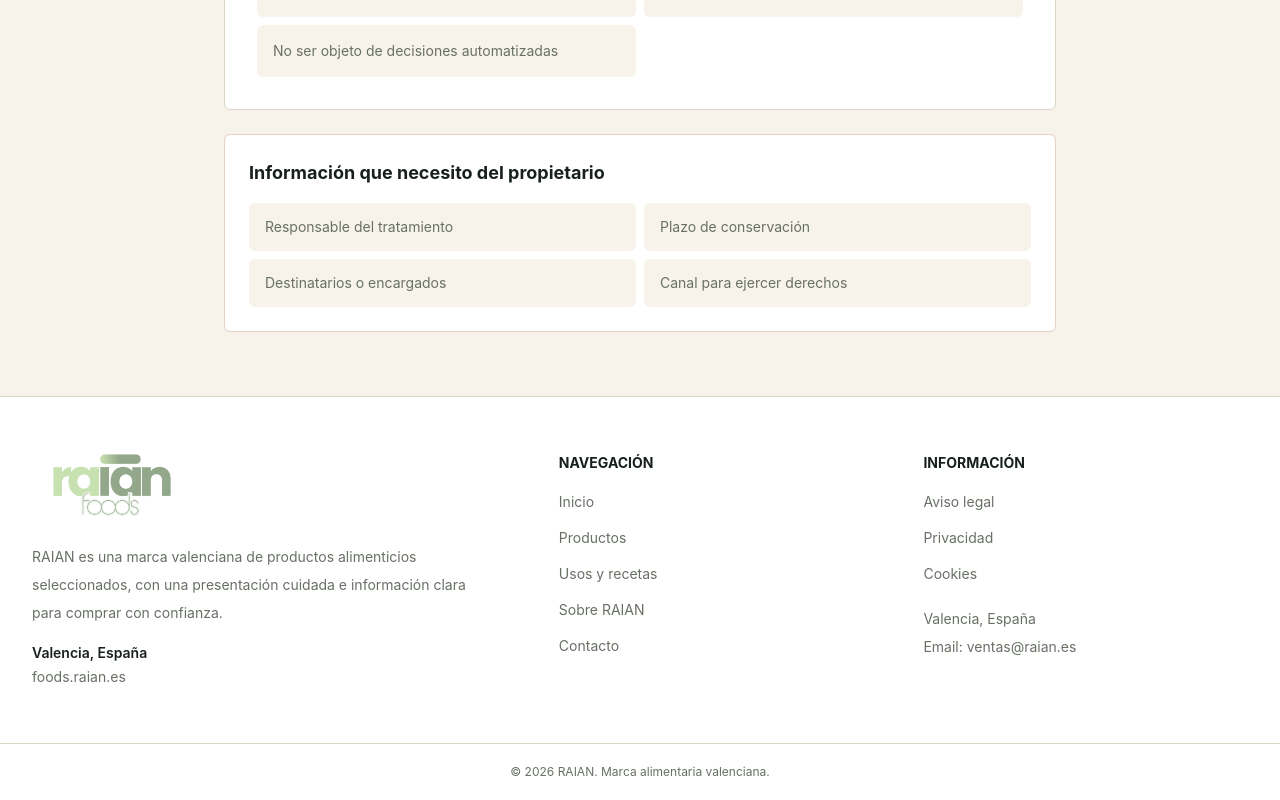
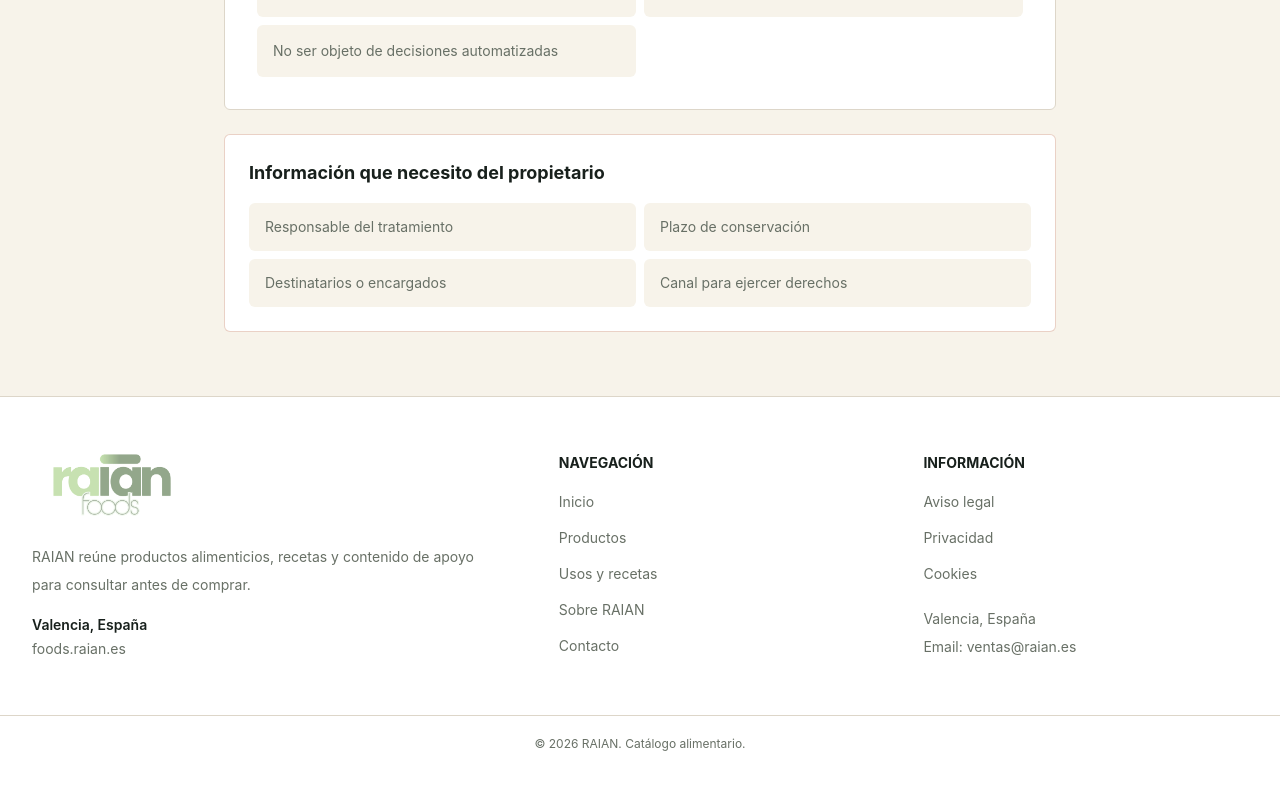
Before and after one commit to raianventaonline-sudo/raian-foods-web, a Next.js app: page /privacidad in a window 1280 px wide. Shown: the part 1179-1979 px from the top of the page. After the commit the page ends 1951 px from the top, so only its background shows below. Built offline with nearby package versions, Linux system fonts and the light colour scheme; no server answers.

Commit message:
“Cambios”

```diff
--- a/app/layout.tsx
+++ b/app/layout.tsx
@@ -10,15 +10,15 @@ import { siteConfig } from "@/data/site";
 export const metadata: Metadata = {
   metadataBase: new URL(siteConfig.siteUrl),
   title: {
-    default: "RAIAN | Productos alimenticios seleccionados desde Valencia",
+    default: "RAIAN | Catálogo de productos alimenticios",
     template: "%s | RAIAN"
   },
   description:
-    "RAIAN es una marca valenciana de productos alimenticios seleccionados, con fichas claras, presentación cuidada y compra externa en Amazon cuando procede.",
+    "Catálogo RAIAN de productos alimenticios, recetas y contenido de apoyo para consultar antes de comprar.",
   openGraph: {
-    title: "RAIAN | Productos alimenticios seleccionados",
+    title: "RAIAN | Catálogo de productos alimenticios",
     description:
-      "Marca alimentaria valenciana con productos seleccionados, información clara y una presentación cuidada.",
+      "Productos alimenticios, recetas y contenido de apoyo reunidos en el catálogo RAIAN.",
     url: siteConfig.siteUrl,
     siteName: "RAIAN",
     locale: "es_ES",
--- a/app/page.tsx
+++ b/app/page.tsx
@@ -10,20 +10,13 @@ import { siteConfig } from "@/data/site";
 import { breadcrumbJsonLd } from "@/lib/seo";
 
 export const metadata: Metadata = {
-  title: "Marca alimentaria valenciana",
+  title: "Catálogo RAIAN",
   description:
-    "RAIAN selecciona productos alimenticios desde Valencia con presentación cuidada, información clara y compra externa en Amazon cuando procede.",
+    "Catálogo RAIAN de productos alimenticios, recetas y contenido de apoyo para consultar antes de comprar.",
   alternates: {
     canonical: "/"
   }
 };
-
-const trustSignals = [
-  "Marca valenciana",
-  "Selección cuidada",
-  "Información clara",
-  "Compra externa en Amazon"
-];
 
 const valueCards = [
   {
@@ -91,43 +84,31 @@ export default function HomePage() {
         />
         <div className="absolute inset-0 bg-[linear-gradient(90deg,rgba(24,32,28,0.92)_0%,rgba(24,32,28,0.76)_42%,rgba(24,32,28,0.22)_100%)]" />
         <div className="absolute inset-x-0 bottom-0 h-48 bg-[linear-gradient(0deg,rgba(24,32,28,0.88)_0%,rgba(24,32,28,0.58)_46%,rgba(24,32,28,0)_100%)]" />
-        <div className="relative mx-auto flex min-h-[calc(78dvh-5rem)] w-full max-w-7xl items-center px-5 pb-40 pt-16 md:px-8 md:pb-36">
+        <div className="relative mx-auto flex min-h-[calc(72dvh-5rem)] w-full max-w-7xl items-center px-5 py-14 md:px-8 md:py-24">
           <div className="max-w-3xl">
-            <p className="mb-5 text-sm font-semibold uppercase text-beige">Marca alimentaria valenciana</p>
+            <p className="mb-5 text-sm font-semibold uppercase text-beige">Catálogo RAIAN</p>
             <h1 className="font-display text-4xl font-semibold leading-tight text-white md:text-6xl lg:text-7xl">
               Productos alimenticios seleccionados desde Valencia.
             </h1>
             <p className="mt-6 max-w-2xl text-lg leading-8 text-white md:text-2xl md:leading-9">
-              Presentación cuidada, información clara y una experiencia de compra pensada para generar confianza.
+              Productos y recetas organizados para consultar rápido y comprar con confianza.
             </p>
             <div className="mt-8 flex flex-col gap-3 sm:flex-row">
               <Link
                 href="/productos"
+                prefetch={false}
                 className="inline-flex min-h-12 items-center justify-center rounded-full bg-white px-6 text-sm font-semibold text-ink transition hover:bg-beige focus:outline-none focus:ring-2 focus:ring-white focus:ring-offset-2 focus:ring-offset-ink"
               >
                 Explorar catálogo
               </Link>
               <Link
                 href="/sobre-nosotros"
+                prefetch={false}
                 className="inline-flex min-h-12 items-center justify-center rounded-full border border-white/35 bg-white/10 px-6 text-sm font-semibold text-white transition hover:bg-white/18 focus:outline-none focus:ring-2 focus:ring-white focus:ring-offset-2 focus:ring-offset-ink"
               >
                 Conocer la marca
               </Link>
             </div>
-          </div>
-        </div>
-        <div className="absolute inset-x-0 bottom-0 z-10 pb-5 md:pb-6">
-          <div className="mx-auto w-full max-w-7xl px-5 md:px-8">
-            <ul className="grid gap-2 border-t border-white/15 pt-4 sm:grid-cols-2 lg:grid-cols-4">
-              {trustSignals.map((item) => (
-                <li
-                  key={item}
-                  className="flex min-h-11 items-center rounded-sm border border-white/10 bg-white/[0.08] px-3 text-xs font-semibold text-white/85 backdrop-blur-md md:text-sm"
-                >
-                  {item}
-                </li>
-              ))}
-            </ul>
           </div>
         </div>
       </section>
@@ -171,6 +152,7 @@ export default function HomePage() {
             />
             <Link
               href="/productos"
+              prefetch={false}
               className="inline-flex min-h-12 items-center justify-center rounded-full border border-line bg-white px-6 text-sm font-semibold text-ink transition hover:border-olive hover:text-olive focus:outline-none focus:ring-2 focus:ring-olive focus:ring-offset-2"
             >
               Ver todos los productos
@@ -233,6 +215,7 @@ export default function HomePage() {
             </p>
             <Link
               href="/productos"
+              prefetch={false}
               className="mt-8 inline-flex min-h-12 items-center justify-center rounded-full bg-white px-6 text-sm font-semibold text-ink transition hover:bg-beige focus:outline-none focus:ring-2 focus:ring-beige focus:ring-offset-2 focus:ring-offset-charcoal"
             >
               Consultar disponibilidad
--- a/components/CTASection.tsx
+++ b/components/CTASection.tsx
@@ -23,6 +23,7 @@ export function CTASection({
         </div>
         <Link
           href={href}
+          prefetch={false}
           className="inline-flex min-h-12 items-center justify-center rounded-full bg-white px-6 text-sm font-semibold text-ink transition hover:bg-beige focus:outline-none focus:ring-2 focus:ring-beige focus:ring-offset-2 focus:ring-offset-ink"
         >
           {label}
--- a/components/Footer.tsx
+++ b/components/Footer.tsx
@@ -13,7 +13,7 @@ export function Footer() {
     <footer className="border-t border-line bg-white">
       <div className="mx-auto grid w-full max-w-7xl gap-10 px-5 py-14 md:grid-cols-[1.2fr_0.8fr_0.8fr] md:px-8">
         <div>
-          <Link href="/" className="inline-flex items-center" aria-label="Inicio de RAIAN">
+          <Link href="/" prefetch={false} className="inline-flex items-center" aria-label="Inicio de RAIAN">
             <BrandLogo size="footer" />
           </Link>
           <p className="mt-5 max-w-md text-sm leading-7 text-muted">{siteConfig.shortBrandText}</p>
@@ -26,7 +26,7 @@ export function Footer() {
           <ul className="mt-4 space-y-3">
             {navigation.map((item) => (
               <li key={item.href}>
-                <Link href={item.href} className="text-sm text-muted transition hover:text-olive">
+                <Link href={item.href} prefetch={false} className="text-sm text-muted transition hover:text-olive">
                   {item.label}
                 </Link>
               </li>
@@ -39,7 +39,7 @@ export function Footer() {
           <ul className="mt-4 space-y-3">
             {legalLinks.map((item) => (
               <li key={item.href}>
-                <Link href={item.href} className="text-sm text-muted transition hover:text-olive">
+                <Link href={item.href} prefetch={false} className="text-sm text-muted transition hover:text-olive">
                   {item.label}
                 </Link>
               </li>
@@ -55,7 +55,7 @@ export function Footer() {
         </div>
       </div>
       <div className="border-t border-line px-5 py-5 text-center text-xs text-muted">
-        © {new Date().getFullYear()} RAIAN. Marca alimentaria valenciana.
+        © {new Date().getFullYear()} RAIAN. Catálogo alimentario.
       </div>
     </footer>
   );
--- a/data/site.ts
+++ b/data/site.ts
@@ -7,7 +7,7 @@ export const siteConfig = {
   logo: "/images/brand/raian-foods-logo.png",
   location: "Valencia, España",
   shortBrandText:
-    "RAIAN es una marca valenciana de productos alimenticios seleccionados, con una presentación cuidada e información clara para comprar con confianza.",
+    "RAIAN reúne productos alimenticios, recetas y contenido de apoyo para consultar antes de comprar.",
   qualityText:
     "Cuidamos la selección, el envase, la ficha de producto y los contenidos de apoyo para que cada referencia resulte fácil de entender antes de comprar.",
   contentText:
```
Also changed, not shown: 1 other file (tests, documents, lock files or other folders).
